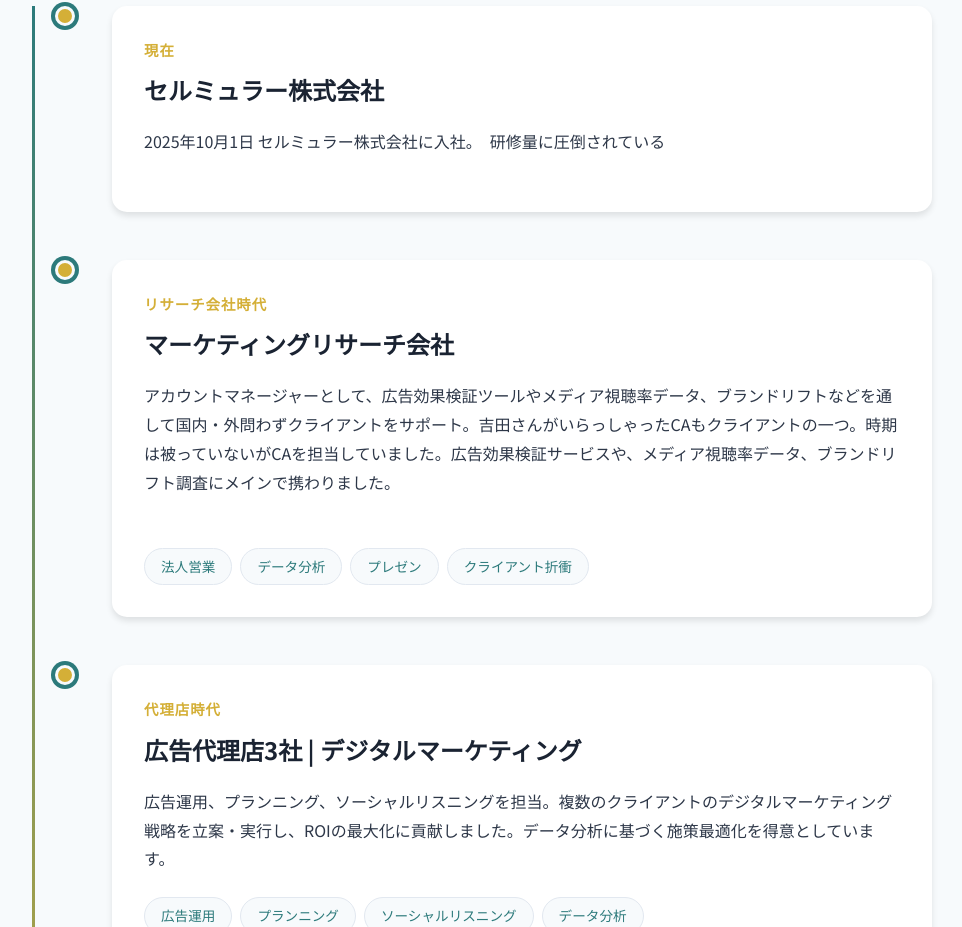
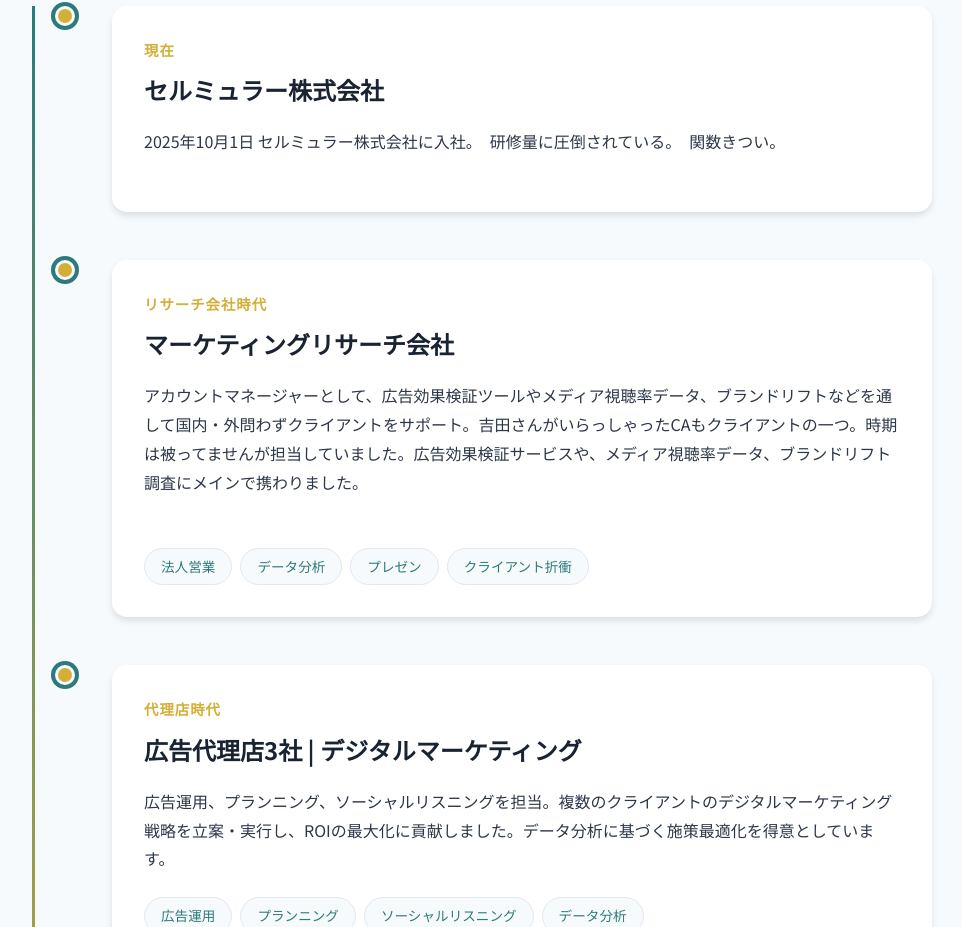
Before and after one commit to Taka6116/my-selfintroduction, a plain HTML site: page index.html in a window 1280 px wide. Shown: the part 2700-3627 px from the top of the page, without its empty margins (158-1120 px from the left). Drawn offline with Linux system fonts and the light colour scheme.

Commit message:
Update index.html

```diff
--- a/index.html
+++ b/index.html
@@ -1073,7 +1073,7 @@ body {
                         <div class="timeline-date">現在</div>
                         <h3 class="timeline-title">セルミュラー株式会社</h3>
                         <p class="timeline-description">
-                           2025年10月1日 セルミュラー株式会社に入社。　研修量に圧倒されている
+                           2025年10月1日 セルミュラー株式会社に入社。　研修量に圧倒されている。　関数きつい。
                         </p>
 
                     </div>
@@ -1085,7 +1085,7 @@ body {
                         <div class="timeline-date">リサーチ会社時代</div>
                         <h3 class="timeline-title">マーケティングリサーチ会社</h3>
                         <p class="timeline-description">
-                            アカウントマネージャーとして、広告効果検証ツールやメディア視聴率データ、ブランドリフトなどを通して国内・外問わずクライアントをサポート。吉田さんがいらっしゃったCAもクライアントの一つ。時期は被っていないがCAを担当していました。広告効果検証サービスや、メディア視聴率データ、ブランドリフト調査にメインで携わりました。
+                            アカウントマネージャーとして、広告効果検証ツールやメディア視聴率データ、ブランドリフトなどを通して国内・外問わずクライアントをサポート。吉田さんがいらっしゃったCAもクライアントの一つ。時期は被ってませんが担当していました。広告効果検証サービスや、メディア視聴率データ、ブランドリフト調査にメインで携わりました。
                         </p>
 
                         <div class="timeline-tags">
```
